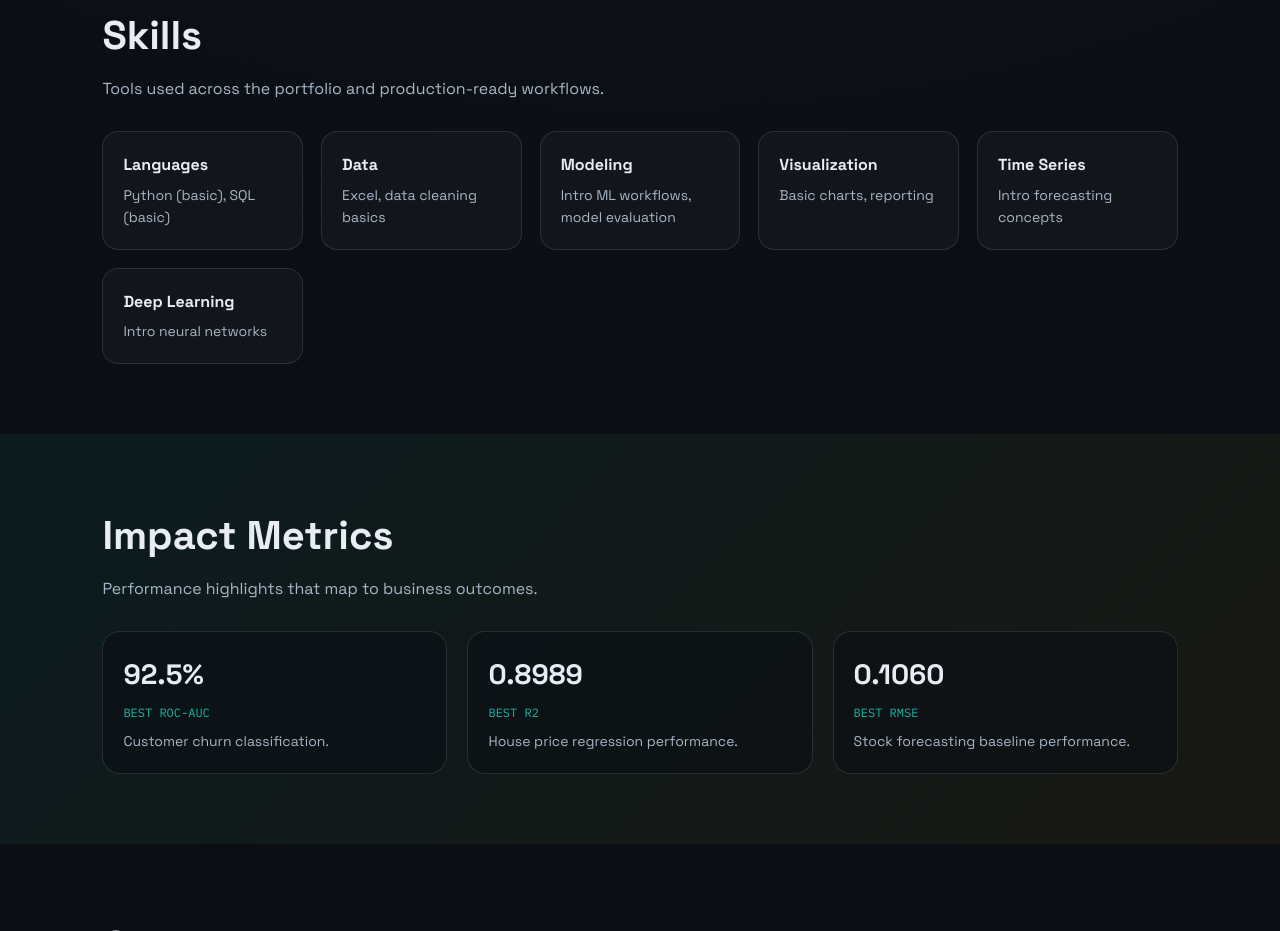
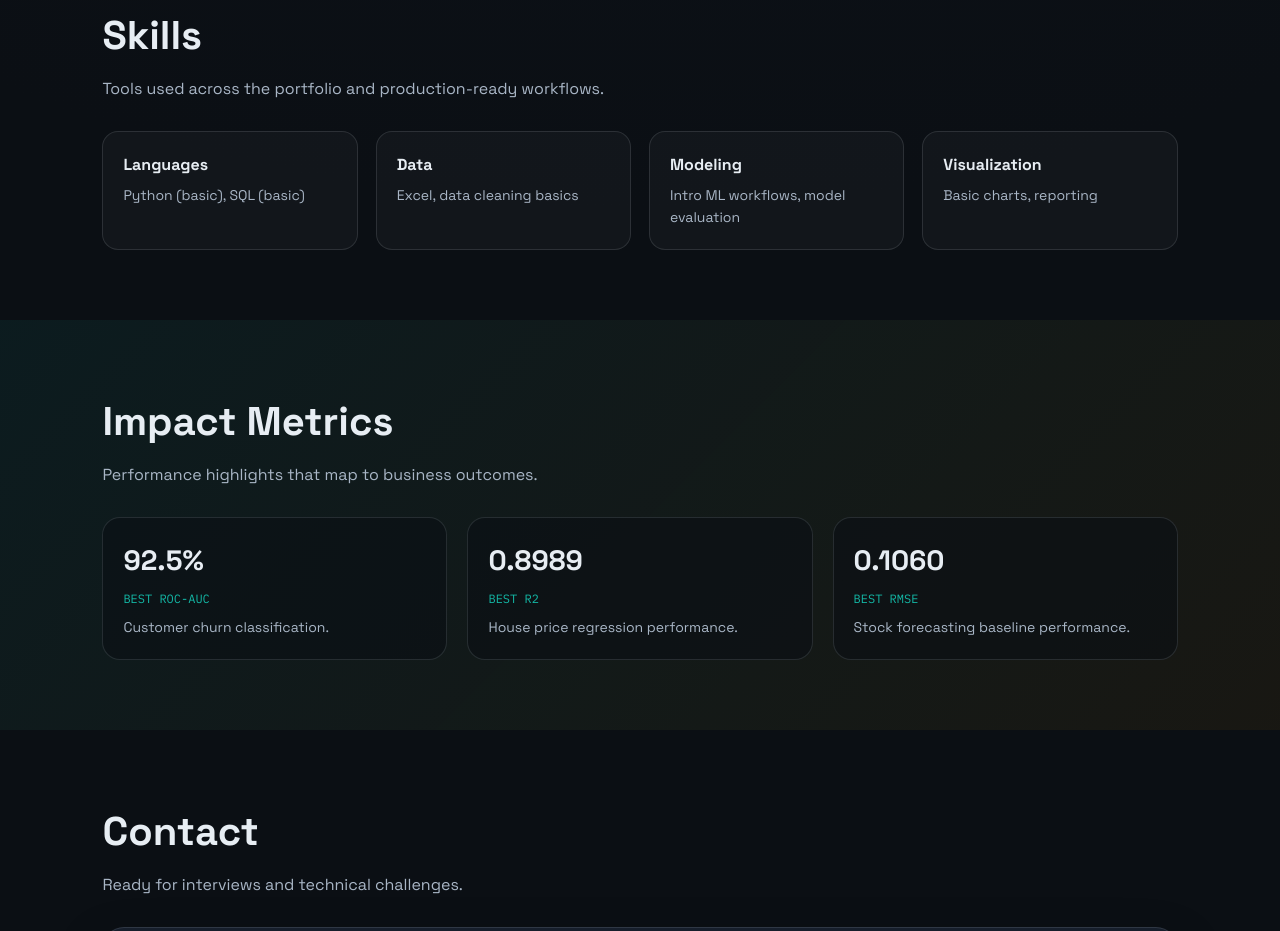
Before and after one commit to xristoskaradis40-lab/ata-science-portfolio, a plain HTML site: page index.html in a window 1280 px wide. Shown: the part 1520-2451 px from the top of the page. Drawn offline with Linux system fonts and the light colour scheme.

Commit message:
Reduce skills cards

```diff
--- a/index.html
+++ b/index.html
@@ -150,14 +150,6 @@
           <h4>Visualization</h4>
           <p>Basic charts, reporting</p>
         </div>
-        <div class="skill-card">
-          <h4>Time Series</h4>
-          <p>Intro forecasting concepts</p>
-        </div>
-        <div class="skill-card">
-          <h4>Deep Learning</h4>
-          <p>Intro neural networks</p>
-        </div>
       </div>
     </section>
 
```
